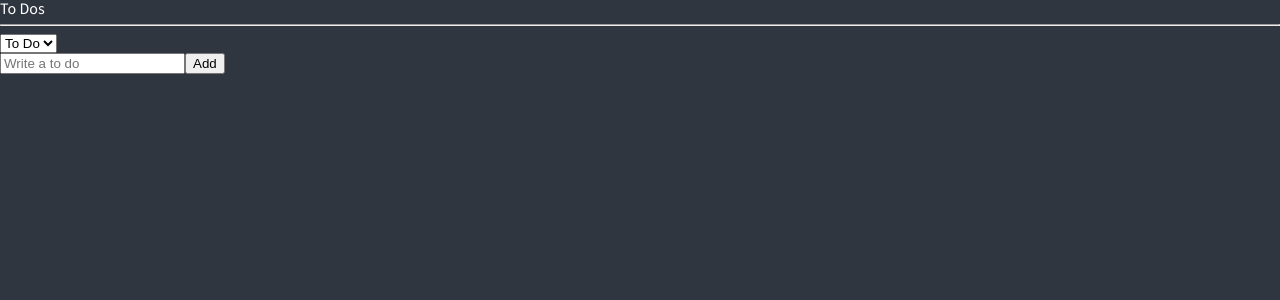
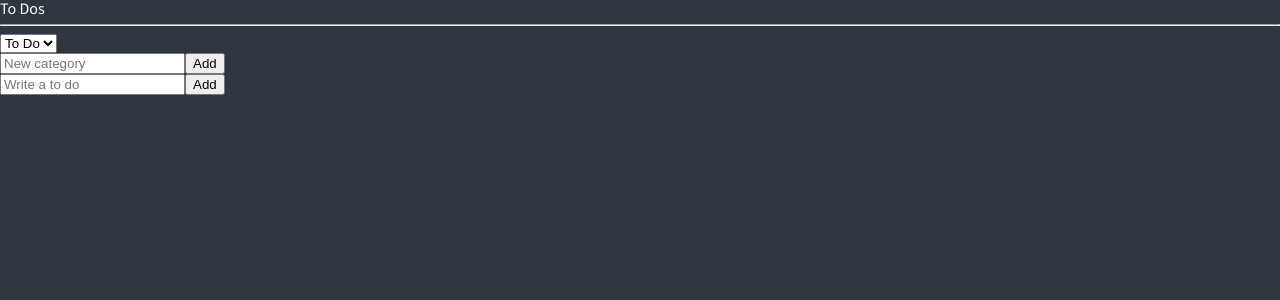
Before and after one commit to TaekyungAn/NC_react_recoil_ToDo, a React (Create React App) app: page / in a window 1280 px wide. Shown: the top 300 px of the page. Built offline with nearby package versions, Linux system fonts and the light colour scheme.

Commit message:
challenge. 파일분할

```diff
--- a/src/App.tsx
+++ b/src/App.tsx
@@ -1,5 +1,5 @@
 import { createGlobalStyle } from "styled-components";
-import ToDoList from "./components/ToDoList";
+import ToDoList from "./components/ToDo/ToDoList";
 
 const GlobalStyle = createGlobalStyle`
 @import url('https://fonts.googleapis.com/css2?family=Source+Sans+Pro:wght@300;400&display=swap');
--- a/src/atom.tsx
+++ b/src/atom.tsx
@@ -1,20 +1,20 @@
 import { atom, selector } from "recoil";
 
-export enum Categories {
-  "TO_DO" = "TO_DO",
-  "DOING" = "DOING",
-  "DONE" = "DONE",
-}
+// export enum Categories {
+//   "TO_DO" = "TO_DO",
+//   "DOING" = "DOING",
+//   "DONE" = "DONE",
+// }
 
 export interface IToDo {
   text: string;
   id: number;
-  category: Categories;
+  category: string;
 }
 
-export const categoryState = atom<Categories>({
+export const categoryState = atom({
   key: "category",
-  default: Categories.TO_DO,
+  default: "TO_DO",
 });
 
 export const toDoState = atom<IToDo[]>({
--- /dev/null
+++ b/src/components/Category/Category.tsx
@@ -0,0 +1,18 @@
+import React from "react";
+import { useRecoilState } from "recoil";
+import { categoryState } from "../../atom";
+
+function Category() {
+  const [myCategory, setMyCategory] = useRecoilState(categoryState);
+  const onInput = (event: React.FormEvent<HTMLSelectElement>) => {
+    setMyCategory(event.currentTarget.value as any);
+  };
+  return (
+    <select value={myCategory} onInput={onInput}>
+      <option value="TO_DO">To Do</option>
+      <option value="DOING">Doing</option>
+      <option value="DONE">Done</option>
+    </select>
+  );
+}
+export default Category;
--- /dev/null
+++ b/src/components/Category/CreateCategory.tsx
@@ -0,0 +1,10 @@
+function CreateCategory() {
+  return (
+    <form>
+      <input placeholder="New category" />
+      <button>Add</button>
+    </form>
+  );
+}
+
+export default CreateCategory;
--- a/src/components/CreateToDo.tsx
+++ b/src/components/ToDo/CreateToDo.tsx
@@ -1,6 +1,6 @@
 import { useForm } from "react-hook-form";
 import { useRecoilValue, useSetRecoilState } from "recoil";
-import { categoryState, toDoState } from "../atom";
+import { categoryState, toDoState } from "../../atom";
 
 interface IForm {
   toDo: string;
--- a/src/components/ToDo.tsx
+++ b/src/components/ToDo/ToDo.tsx
@@ -1,6 +1,6 @@
 import React from "react";
-import { Categories, IToDo, toDoState } from "../atom";
 import { useSetRecoilState } from "recoil";
+import { IToDo, toDoState } from "../../atom";
 
 function ToDo({ text, category, id }: IToDo) {
   const setToDos = useSetRecoilState(toDoState);
@@ -29,18 +29,18 @@ function ToDo({ text, category, id }: IToDo) {
   return (
     <li>
       {text}
-      {category !== Categories.DOING && (
-        <button name={Categories.DOING} onClick={onClick}>
+      {category !== "DOING" && (
+        <button name="DOING" onClick={onClick}>
           Doing
         </button>
       )}
-      {category !== Categories.TO_DO && (
-        <button name={Categories.TO_DO} onClick={onClick}>
+      {category !== "TO_DO" && (
+        <button name="TO_DO" onClick={onClick}>
           To Do
         </button>
       )}
-      {category !== Categories.DONE && (
-        <button name={Categories.DONE} onClick={onClick}>
+      {category !== "DONE" && (
+        <button name="DONE" onClick={onClick}>
           Done
         </button>
       )}
--- /dev/null
+++ b/src/components/ToDo/ToDoList.tsx
@@ -0,0 +1,26 @@
+import React from "react";
+import { useRecoilValue } from "recoil";
+import { toDoSelector } from "../../atom";
+import Category from "../Category/Category";
+import CreateCategory from "../Category/CreateCategory";
+import CreateToDo from "./CreateToDo";
+import ToDo from "./ToDo";
+
+function ToDoList() {
+  const toDos = useRecoilValue(toDoSelector);
+  console.log(toDos);
+  return (
+    <div>
+      <h1>To Dos</h1>
+      <hr />
+      <Category />
+      <CreateCategory />
+      <CreateToDo />
+      {toDos.map((toDo) => (
+        <ToDo key={toDo.id} {...toDo} />
+      ))}
+    </div>
+  );
+}
+
+export default ToDoList;
--- a/src/components/ToDoList.tsx
+++ /dev/null
@@ -1,32 +0,0 @@
-import React from "react";
-import { useRecoilState, useRecoilValue } from "recoil";
-import { Categories, categoryState, toDoSelector, toDoState } from "../atom";
-import CreateToDo from "./CreateToDo";
-import ToDo from "./ToDo";
-
-function ToDoList() {
-  const toDos = useRecoilValue(toDoSelector);
-  const [category, setCategory] = useRecoilState(categoryState);
-  const onInput = (event: React.FormEvent<HTMLSelectElement>) => {
-    setCategory(event.currentTarget.value as any);
-  };
-  console.log(toDos);
-
-  return (
-    <div>
-      <h1>To Dos</h1>
-      <hr />
-      <select value={category} onInput={onInput}>
-        <option value={Categories.TO_DO}>To Do</option>
-        <option value={Categories.DOING}>Doing</option>
-        <option value={Categories.DONE}>Done</option>
-      </select>
-      <CreateToDo />
-      {toDos.map((toDo) => (
-        <ToDo key={toDo.id} {...toDo} />
-      ))}
-    </div>
-  );
-}
-
-export default ToDoList;
```
